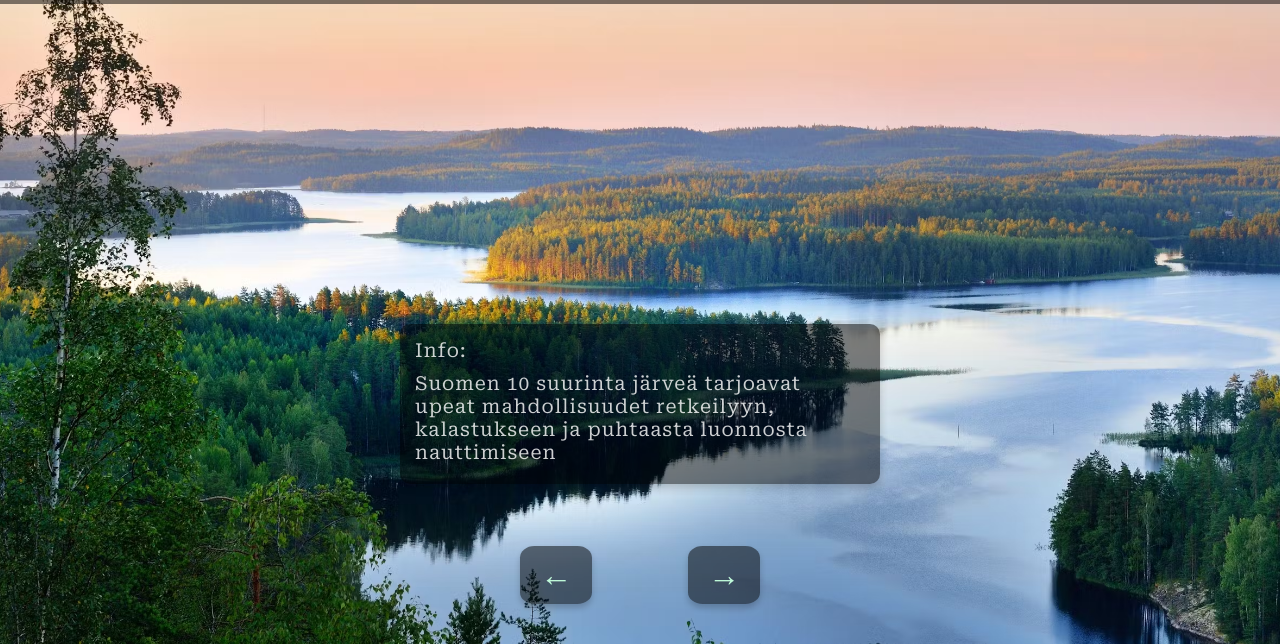
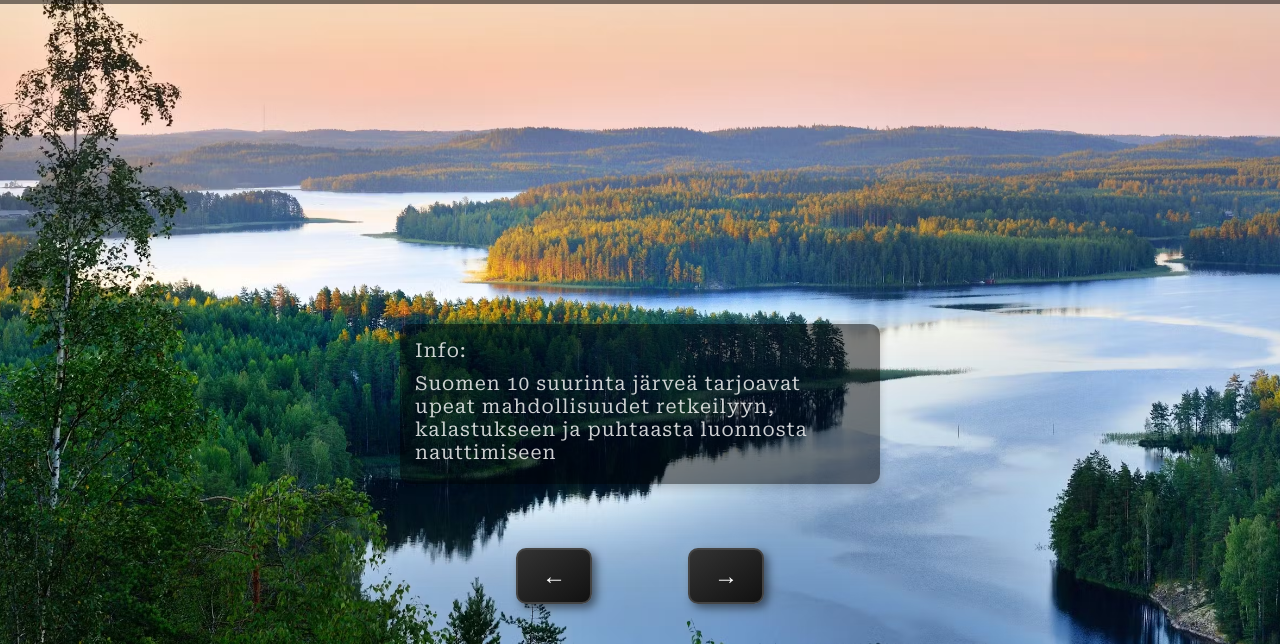
Before and after one commit to Moontags/Finnish_Lakes-_Gallery, a plain HTML site: page index.html in a window 1280 px wide. Shown: the part 156-800 px from the top of the page. Drawn offline with Linux system fonts and the light colour scheme.

Commit message:
Update navigation button style

```diff
--- a/style.css
+++ b/style.css
@@ -96,29 +96,32 @@
 }
 
 .navigation button {
-  padding: 10px 20px;
-  font-size: 2em;
-  color: rgb(192, 250, 218);
-  background: rgba(0, 0, 0, 0.5);
-  border: none;
-  border-radius: 20%;
+  padding: 12px 24px;
+  font-size: 1.5em;
+  color: rgb(255, 255, 255);
+  background: linear-gradient(145deg, #333, #111);
+  border: 2px solid #444;
+  border-radius: 10px;
   cursor: pointer;
   transition: all 0.3s ease-in-out;
-  box-shadow: 0 4px 6px rgba(0, 0, 0, 0.2);
+  box-shadow: 4px 4px 10px rgba(0, 0, 0, 0.5),
+    -4px -4px 10px rgba(255, 255, 255, 0.1);
 }
 
 .navigation button:hover {
-  background: rgba(0, 0, 0, 0.7);
-  color: rgb(140, 249, 189);
-  transform: scale(1.2);
-  box-shadow: 0 2px 6px rgba(0, 0, 0, 0.2);
+  background: linear-gradient(145deg, #111, #333);
+  color: rgb(200, 255, 200);
+  transform: translateY(-2px);
+  box-shadow: 6px 6px 12px rgba(0, 0, 0, 0.6),
+    -6px -6px 12px rgba(255, 255, 255, 0.1);
 }
 
 .navigation button:active {
-  background: rgba(0, 0, 0, 0.5);
-  color: rgb(192, 250, 218);
-  transform: scale(1.2);
-  box-shadow: 0 1px 4px rgba(0, 0, 0, 0.2);
+  background: linear-gradient(145deg, #111, #333);
+  color: rgb(180, 255, 180);
+  transform: translateY(2px);
+  box-shadow: 2px 2px 6px rgba(0, 0, 0, 0.5),
+    -2px -2px 6px rgba(255, 255, 255, 0.1);
 }
 
 /* Info Box */
```
